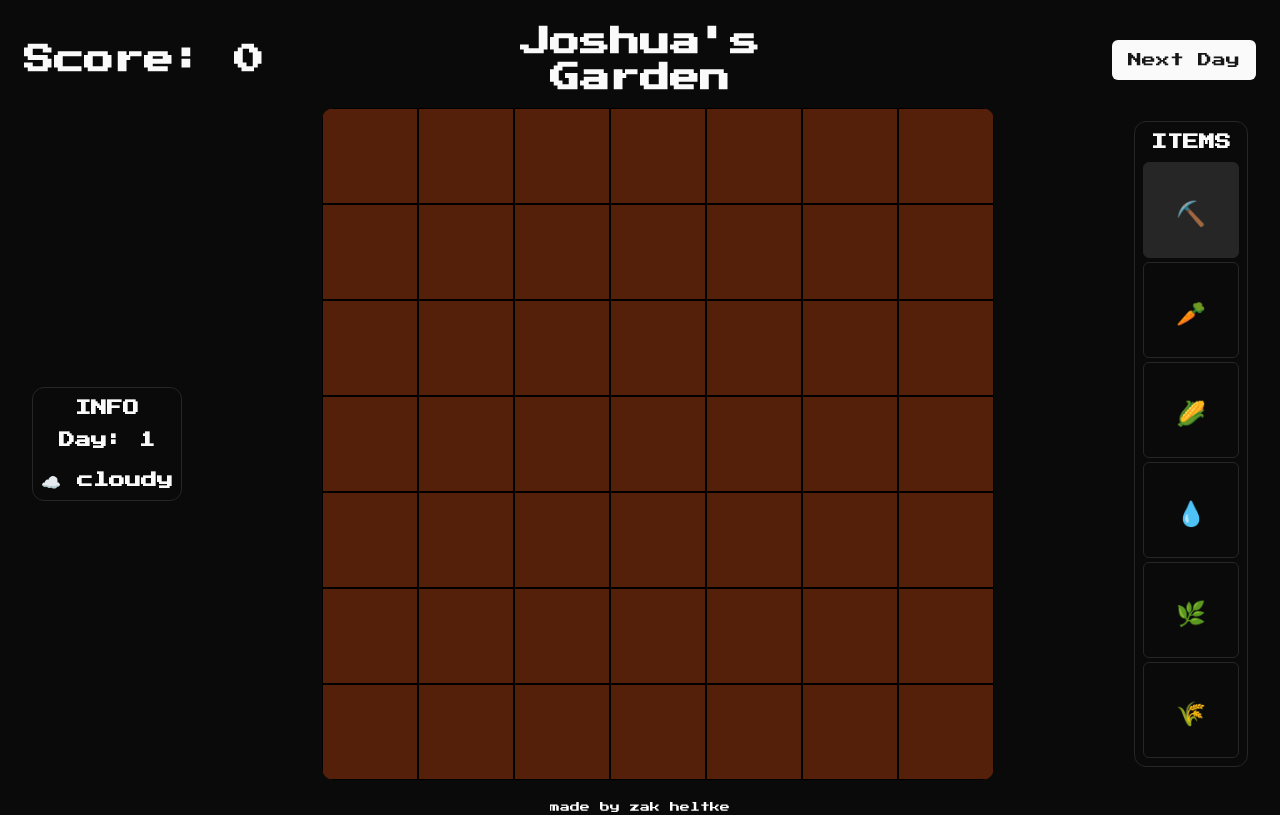
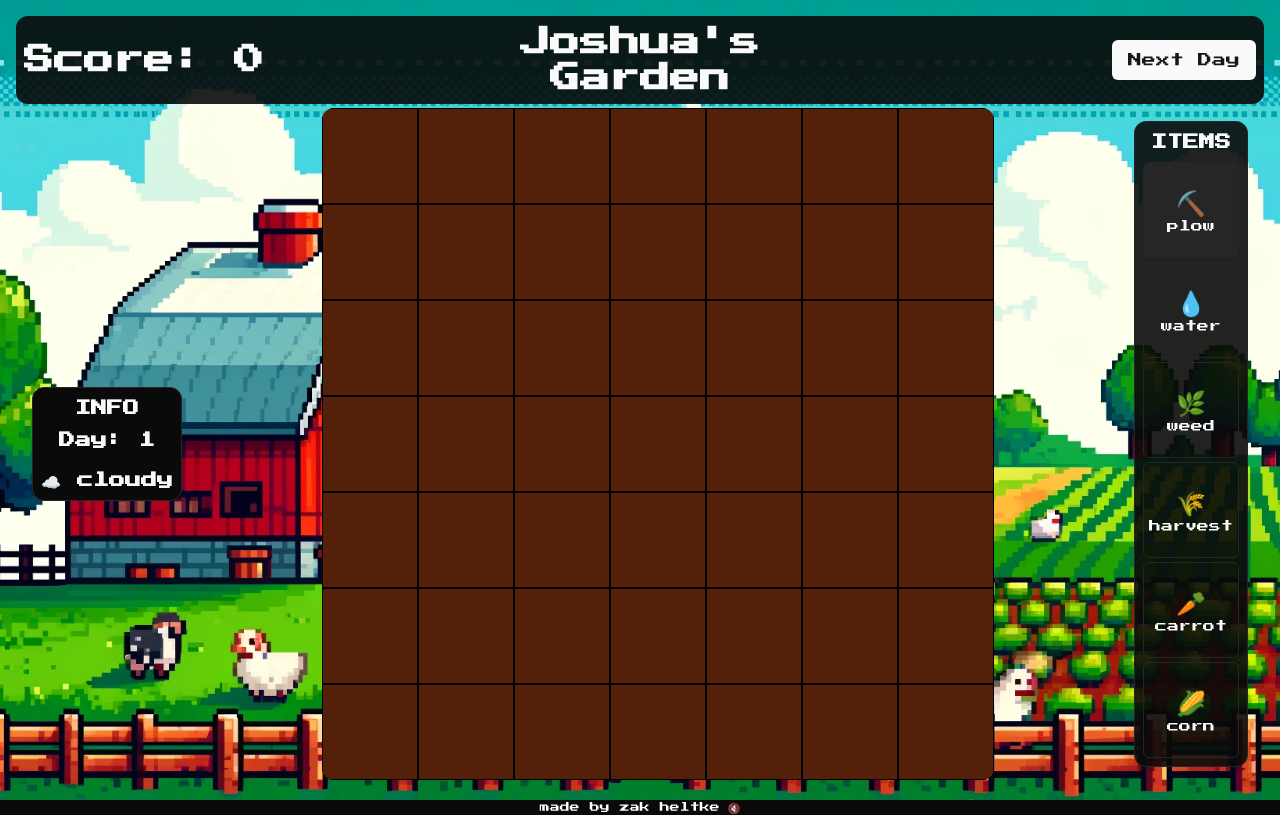
Before and after one commit to pnzzz/ap-project, a Next.js app: page /garden in a window 1280 px wide. Built offline with nearby package versions, Linux system fonts and the light colour scheme.

Commit message:
final commit

```diff
--- a/app/end/page.tsx
+++ b/app/end/page.tsx
@@ -6,16 +6,20 @@ import { useAtomValue } from "jotai";
 import { useRouter } from "next/navigation";
 
 export default function End() {
+  //score
   const score = useAtomValue(scoreAtom);
+  //day
   const day = useAtomValue(currentDay);
+  //router function
   const router = useRouter();
+  //cant access if game isnt finished
   if (day != 100) return router.push("/")
   return(
     <div className="text-center my-3 flex flex-col justify-between min-h-screen">
       <h1 className="text-2xl">Congrats!</h1>
       <div className="flex flex-col gap-4">
         <p>The farming season is over and your work was diligent.</p>
-        <p className="text-blue-500">Your Score Was: </p>
+        <p className="text-blue-500">Your Score Was: {score}</p>
         <p>Thanks for Playing my Game.</p>
       </div>
       <div>
--- a/app/garden/page.tsx
+++ b/app/garden/page.tsx
@@ -1,4 +1,5 @@
 "use client";
+import BackgroundMusic from "@/components/music";
 import { Button } from "@/components/ui/button";
 import { ToggleGroup, ToggleGroupItem } from "@/components/ui/toggle-group";
 import { currentDay, currentPlayer, gardenAtom, sIsTransitionVisible, scoreAtom, showImagesAtom, toolAtom, weatherAtom } from "@/store/atom";
@@ -40,14 +41,12 @@ export type Weather = "sunny" | "rainy" | "cloudy" | "snowy";
 
 // Constants
 const initialWeather: Weather = "sunny";
-const plantTypes: PlantType[] = [
-  { name: "Carrot", growTime: 10, icon: "🥕" },
-	{ name: "Corn", growTime: 15, icon: "🌽" },
+const plantTypes = [
+  { name: "carrot", growTime: 10, icon: "🥕" },
+	{ name: "corn", growTime: 15, icon: "🌽" },
 ];
 const tools = [
   { name: "plow", icon: "⛏️" },
-  { name: "carrot", icon: "🥕" },
-	{ name: "corn", icon: "🌽" },
   { name: "water", icon: "💧" },
   { name: "weed", icon: "🌿" },
   { name: "harvest", icon: "🌾" },
@@ -115,8 +114,8 @@ export default function Garden() {
     let newDead = 0;
     const newPlants = garden.plants.map((plant) => {
       if (plant.type) {
-        if (weather === "rainy") plant.water += 10;
-        if (weather === "sunny") plant.water -= 10;
+        if (weather === "rainy") plant.water += 20;
+        if (weather === "sunny") plant.water -= 20;
         //Snowy Weather or Water level under or at 10 or Water level over 90 or Weeds over 5 or Health under 0 or Plant is two days past fully grown it dies.
         if ((weather === "snowy" && Math.random() > 0.5) || plant.water <= 10 || plant.water > 90 || plant.weeds > 5 || plant.health <= 0) {
           newDead++;
@@ -130,7 +129,7 @@ export default function Garden() {
     return { ...garden, plants: newPlants };
   };
 
-  // Handle Tool
+  // Handles action on plant based on tool
   const handleTool = (tool: Tools, index: number) => {
     setGarden((prevGarden) => {
       const newGarden = { ...prevGarden, plants: [...prevGarden.plants] };
@@ -195,11 +194,11 @@ export default function Garden() {
 			<TransitionScreen day={day} isVisible={isTransitionVisible} dead={dead} weather={weather} />
 			{showImages && <Sunny weather={weather} />}
 			{weather === "snowy" && <Snowfall />}
-      <header className="grid grid-cols-3 w-full items-center bg-background/90 p-2 rounded-xl max-sm:mb-2">
+      <header className="grid grid-cols-3 max-md:grid-cols-2 w-full items-center bg-background/90 p-2 rounded-xl max-sm:mb-2">
         <div className="text-start">
 					<h1 className="text-3xl font-bold max-md:text-lg">Score: {score}</h1>
 				</div>
-        <div className="w-full">
+        <div className="w-full max-md:hidden">
           <h1 className="text-3xl font-bold text-center max-md:hidden">{player}&apos;s Garden</h1>
         </div>
         <div className="flex justify-end">
@@ -224,7 +223,7 @@ export default function Garden() {
               <div onClick={() => handleTool(tool, i)} key={i} className={`${(plant.water > 90) ? "bg-blue-900/15" : (plant.water >= 60) ? "bg-orange-700/30" : (plant.water >= 30) ? "bg-orange-700/40" : plant.plowed ? "bg-orange-900/80" : "bg-orange-800"} ${plant.plowed ? "opacity-75" : "opacity-100"} max-sm:w-12 max-sm:h-12 max-md:w-16 max-md:h-16 w-24 h-24 cursor-pointer border border-black items-center justify-center flex text-xs text-center`}>
                 {plant.type ?
 								<div className="flex flex-col gap-2 max-md:gap-0 text-center justify-center select-none">
-								{plant.age >= plant.type.growTime ? <p className="text-3xl max-sm:text-[11px]">{plant.type.icon}</p> : <p className="text-3xl max-sm:text-[11px]">🌱</p>}
+								{plant.age === plant.type.growTime ? <p className="text-3xl max-sm:text-[11px]">{plant.type.icon}</p> : plant.age > plant.type.growTime ? <p className="text-3xl max-sm:text-[11px]">🥀</p> : <p className="text-3xl max-sm:text-[11px]">🌱</p>}
 									<p className="max-sm:hidden">{plant.type.name}</p>
 									{plant.weeds > 0 ? <p className="text-red-500 max-sm:text-[8px]">🌿 {plant.weeds}</p> : <p className="max-sm:text-[8px]">🌿 0</p>}
 								</div>
@@ -238,11 +237,20 @@ export default function Garden() {
           <div className="flex flex-col gap-2">
             <ToggleGroup type="single" className="flex flex-col max-lg:flex-row overflow-scroll" value={tool} onValueChange={(value: Tools) => setTool(value)}>
               {tools.map((tool, i) => (
-                <ToggleGroupItem key={i} value={tool.name} title={tool.name} className="max-sm:w-12 max-sm:h-12 max-md:w-16 max-md:h-16 w-24 h-24 border">
+                <ToggleGroupItem key={i} value={tool.name} title={tool.name} className="max-sm:w-12 max-sm:h-12 max-md:w-16 max-md:h-16 w-24 h-24 border flex flex-col">
                   <div className="text-2xl">
                     {tool.icon}
                   </div>
+                  <p className="text-[12px] max-md:text-[8px] max-sm:text-[6px]">{tool.name}</p>
                 </ToggleGroupItem>
+              ))}
+              {plantTypes.map((plant, i) => (
+                <ToggleGroupItem key={i} value={plant.name} title={plant.name} className="overflow-hidden max-sm:w-12 max-sm:h-12 max-md:w-16 max-md:h-16 w-24 h-24 border flex flex-col">
+                <div className="text-2xl">
+                  {plant.icon}
+                </div>
+                <p className="text-[12px] max-md:text-[8px] max-sm:text-[6px]">{plant.name}</p>
+              </ToggleGroupItem>
               ))}
             </ToggleGroup>
           </div>
--- a/app/layout.tsx
+++ b/app/layout.tsx
@@ -5,11 +5,12 @@ import { Providers } from "@/lib/providers";
 import { Toaster } from "sonner";
 import Footer from "@/components/footer";
 
+
 const inter = Press_Start_2P({ subsets: ["latin"], weight: "400" });
 const norm = Inter({ subsets: ["latin"], weight: "400" })
 
 export const metadata: Metadata = {
-  title: "Game",
+  title: "The Garden Game",
   description: "AP Comp Sci Project",
 };
 
--- a/components/footer.tsx
+++ b/components/footer.tsx
@@ -2,12 +2,14 @@
 
 import { useSetAtom } from "jotai";
 import { showImagesAtom } from "@/store/atom";
+import BackgroundMusic from "./music";
 
 export default function Footer() {
 	const showImages = useSetAtom(showImagesAtom);
 	return (
-		<footer className="text-center text-white text-[10px] cursor-pointer">
+		<footer className="text-center text-white text-[10px] cursor-pointer flex flex-row gap-2 justify-center">
 			<p onClick={() => showImages((prev) => !prev)}>made by zak heltke</p>
+			<BackgroundMusic />
 		</footer>
 	);
 }
--- /dev/null
+++ b/components/music.tsx
@@ -0,0 +1,25 @@
+'use client'
+
+// components/BackgroundMusic.js
+import { music } from '@/store/atom';
+import { useAtom } from 'jotai';
+import React, { useState } from 'react';
+
+const BackgroundMusic = () => {
+  const [playing, setPlaying] = useAtom(music);
+
+  const togglePlay = () => {
+    setPlaying(!playing);
+  };
+
+  return (
+    <>
+      <audio src={'/music.mp3'} autoPlay loop muted={playing} />
+      <button onClick={togglePlay}>
+        {playing ? '🔇' : '🔊'}
+      </button>
+    </>
+  );
+};
+
+export default BackgroundMusic;
--- a/package.json
+++ b/package.json
@@ -21,6 +21,7 @@
     "next": "14.2.3",
     "react": "^18",
     "react-dom": "^18",
+    "react-howler": "^5.2.0",
     "react-snowfall": "^2.1.0",
     "sonner": "^1.4.41",
     "tailwind-merge": "^2.3.0",
--- a/store/atom.ts
+++ b/store/atom.ts
@@ -1,7 +1,9 @@
 import { GardenProps, Tools, Weather } from "@/app/garden/page";
 import { atom } from "jotai";
 
-export const showImagesAtom = atom<boolean>(false);
+export const music = atom<boolean>(true);
+
+export const showImagesAtom = atom<boolean>(true);
 
 export const scoreAtom = atom<number>(0);
 
```
Also changed, not shown: app/page.tsx (+23 -11 lines), 2 other files (tests, documents, lock files or other folders).
